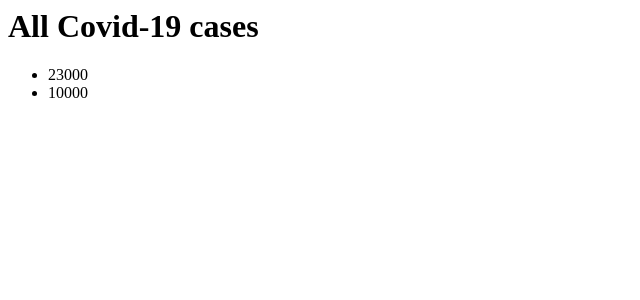
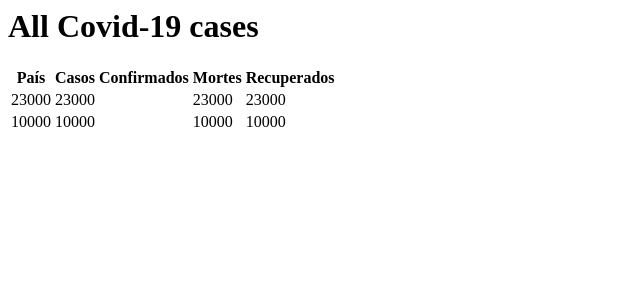
Before and after one commit to PUC-DISCIPLINAS/monitorcoviddjango-monitor-covid-matheus-thiago, a Django app: page / in a window 1280 px wide. Shown: the top 300 px of the page, without its empty margins (0-640 px from the left). Run offline with Django 3.2, Linux system fonts and the light colour scheme; data comes from the database, SQL or seed files in the repository; both versions use the stored data as it was after the commit.

Commit message:
add table in template

```diff
--- a/covid/covidmvc/countrycases/templates/countrycases/index.html
+++ b/covid/covidmvc/countrycases/templates/countrycases/index.html
@@ -1,10 +1,25 @@
 <h1>All Covid-19 cases</h1>
 {% if cases_list %}
-    <ul>
-    {% for case in cases_list %}
-        <li>{{ case.confirmed_cases }}</li>
-    {% endfor %}
-    </ul>
+    <table>
+        <thead>
+            <tr>
+                <th>País</th>
+                <th>Casos Confirmados</th>
+                <th>Mortes</th>
+                <th>Recuperados</th>
+            </tr>
+        </thead>
+        <tbody>
+            {% for case in cases_list %}
+            <tr>
+                <td>{{ case.confirmed_cases }}</td>
+                <td>{{ case.confirmed_cases }}</td>
+                <td>{{ case.confirmed_cases }}</td>
+                <td>{{ case.confirmed_cases }}</td>
+            </tr>
+            {% endfor %}
+        </tbody>
+    </table>
 {% else %}
     <p>No cases.</p>
 {% endif %}
--- a/covid/covidmvc/countrycases/views.py
+++ b/covid/covidmvc/countrycases/views.py
@@ -1,12 +1,10 @@
-from django.http import HttpResponse
-from django.template import loader
+from django.shortcuts import render
 
 from .models import Cases
 
 def index(request):
     cases_list = Cases.objects.all()
-    template = loader.get_template('countrycases/index.html')
     context = {
         'cases_list': cases_list
     }
-    return HttpResponse(template.render(context, request))
+    return render(request, 'countrycases/index.html', context)
```
Also changed, not shown: covid/covidmvc/db.sqlite3.
